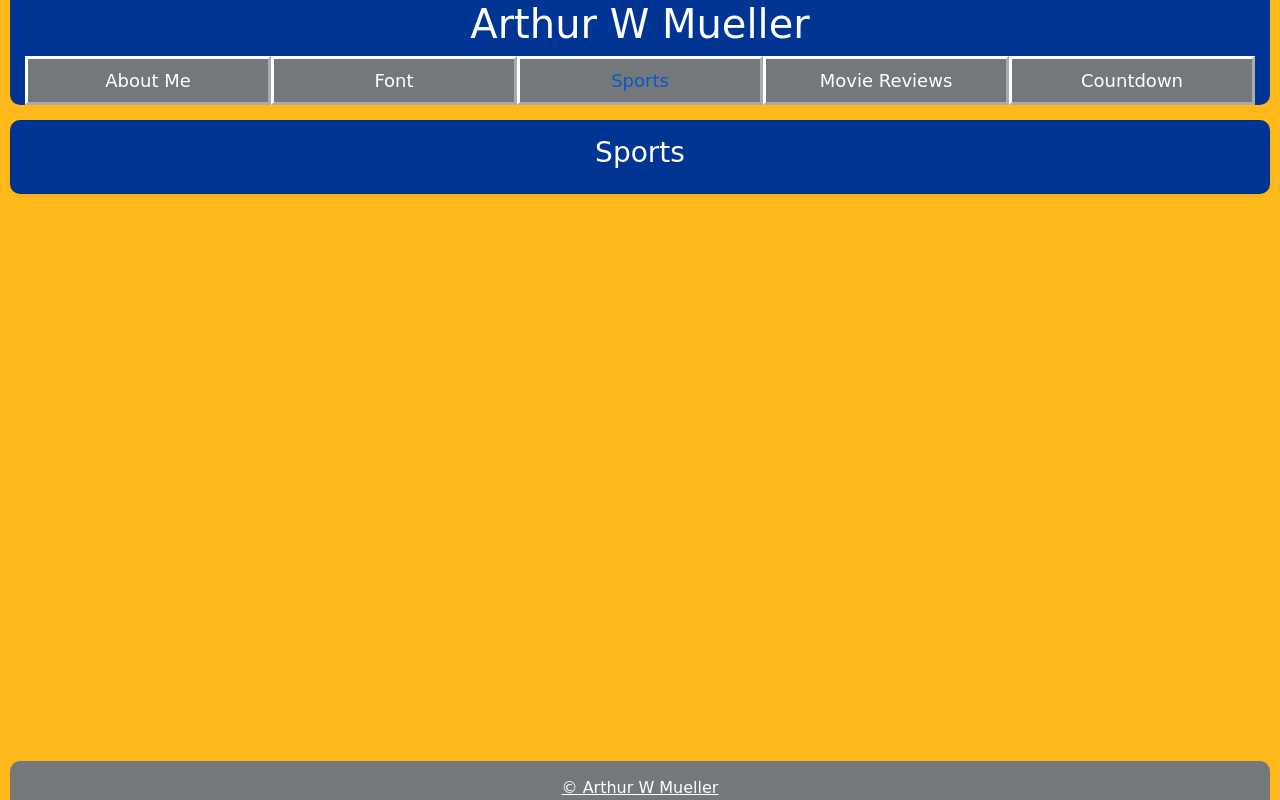
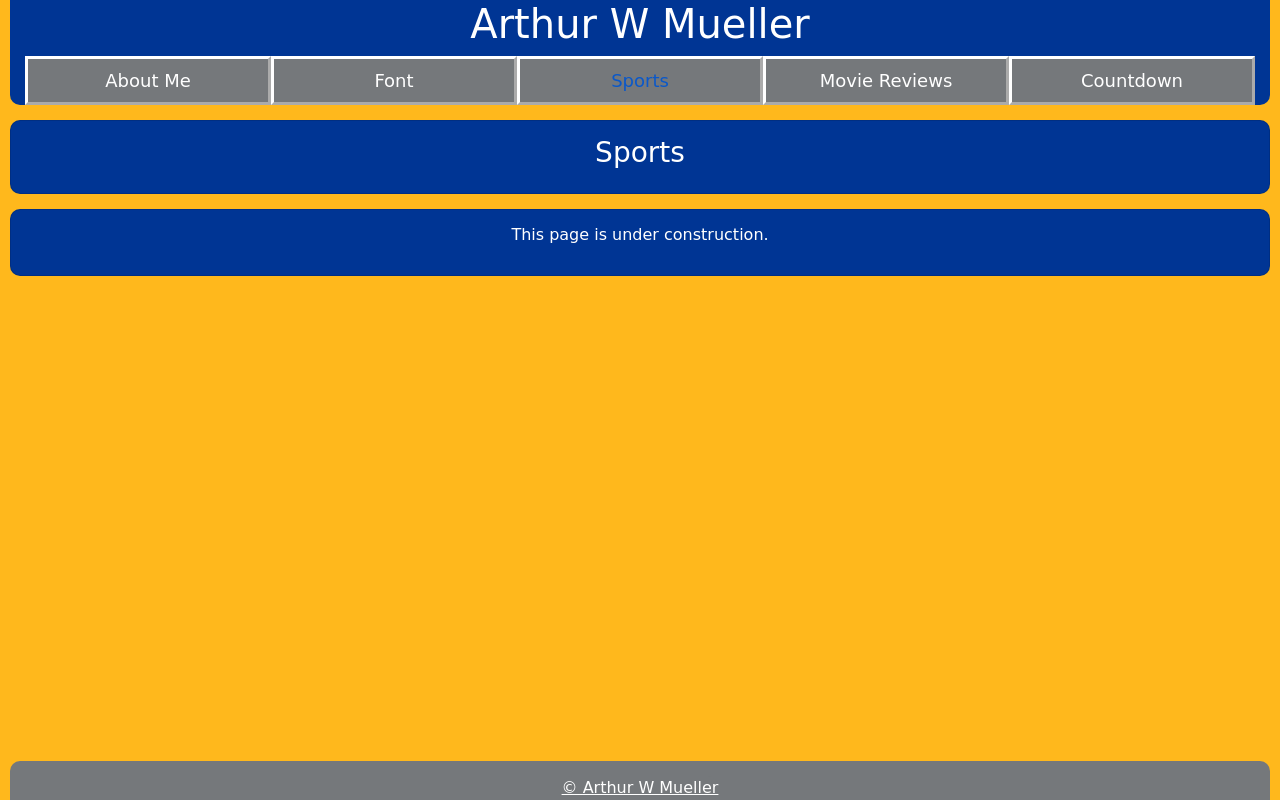
Before and after one commit to arthurwmueller/Portfolio_SPA, a React (Create React App) app in the folder portfolio_spa/: page / in a window 1280 px wide. Both pictures are taken after a click on the button "Sports". Built offline with nearby package versions, Linux system fonts and the light colour scheme.

Commit message:
added content to Sports page

```diff
--- a/portfolio_spa/src/Sports.js
+++ b/portfolio_spa/src/Sports.js
@@ -5,6 +5,9 @@ function Sports(){
             <card className="card">
                 <h3>Sports</h3>
             </card>
+            <card className="card">
+                <p>This page is under construction.</p>
+            </card>
         </div>
     )
 }
```
